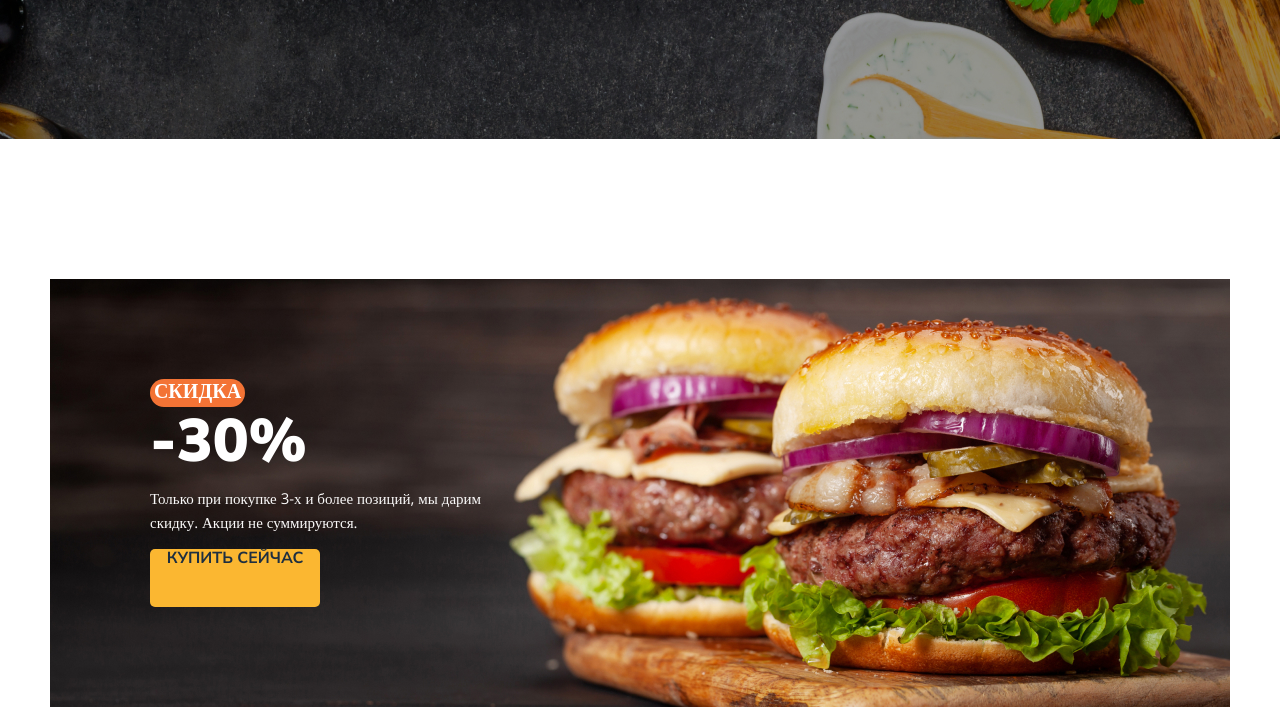
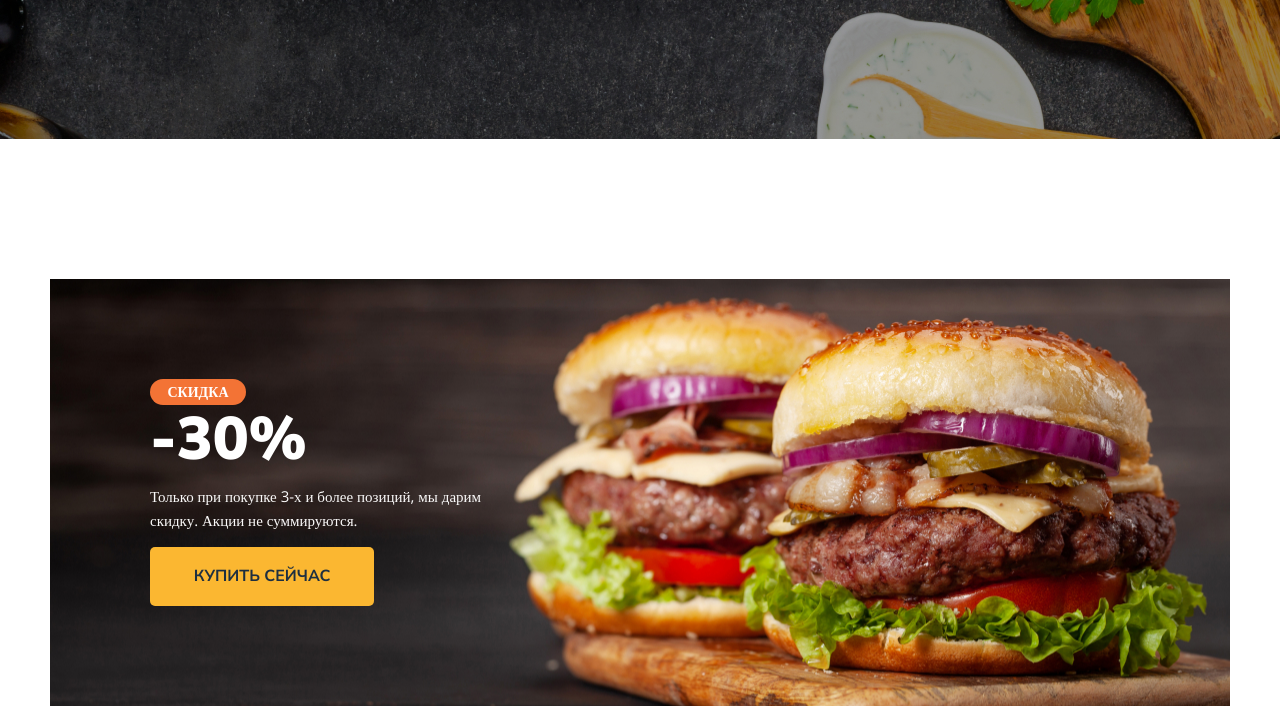
Before and after one commit to vvmarty/Module01-Burger, a plain HTML site: page index.html in a window 1280 px wide. Shown: the part 449-1156 px from the top of the page. Drawn offline with nearby package versions, Linux system fonts and the light colour scheme.

Commit message:
Changed file

```diff
--- a/styles/main.css
+++ b/styles/main.css
@@ -177,9 +177,9 @@ header {
     font-family: 'Open Sans';
     background-color: #F37335;
     font-weight: 600;
-    font-size: 20px;
-    width: 95px;
-    height: 28px;
+    font-size: 14px;
+    padding: 5px 0;
+    max-width: 96px;
     border-radius: 14px;
     text-align: center;
     text-transform: uppercase;
@@ -207,5 +207,5 @@ header {
     text-transform: uppercase;
     text-decoration: none;
     width: 170px;
-    height: 58px;
+    padding: 20px 27px;
 }
```
